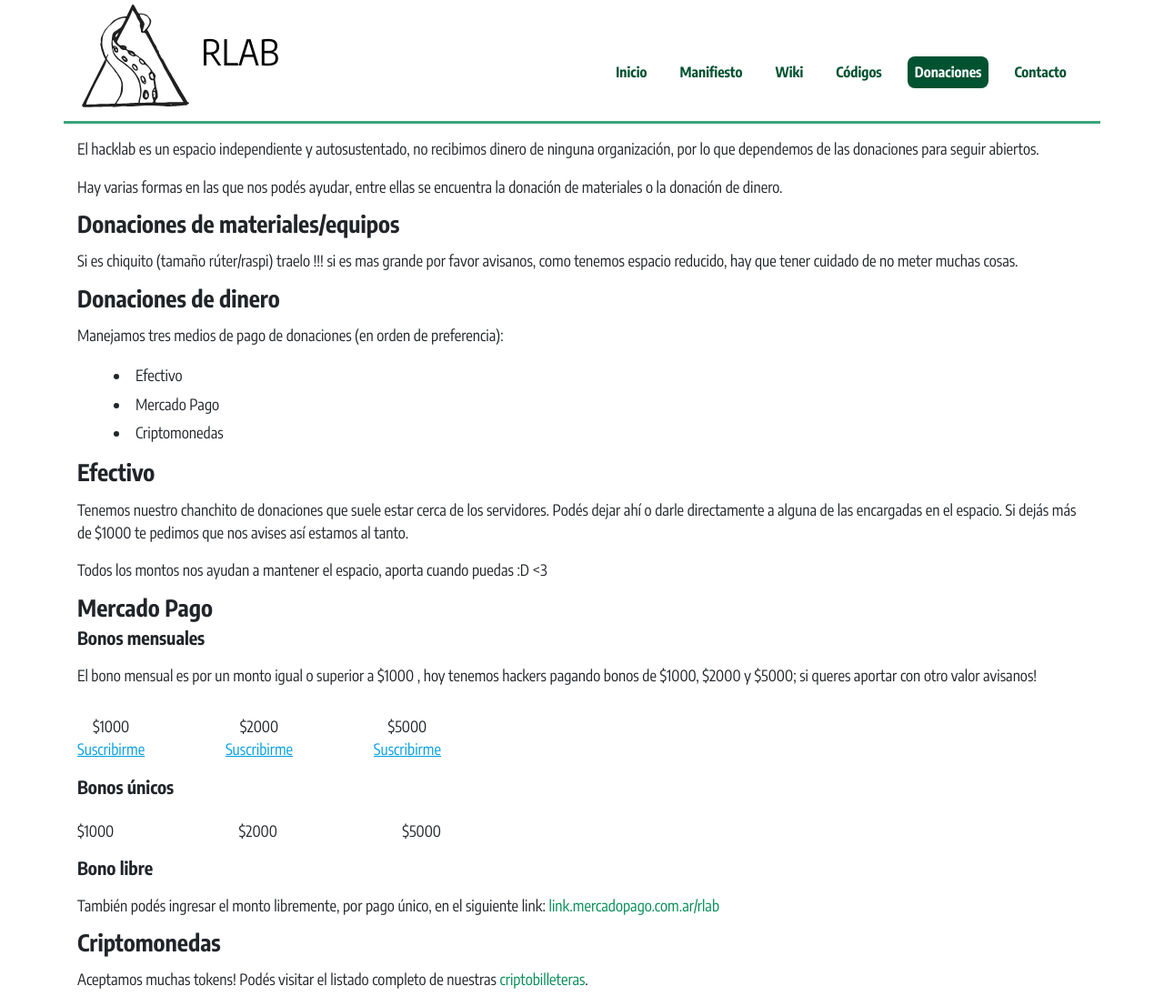
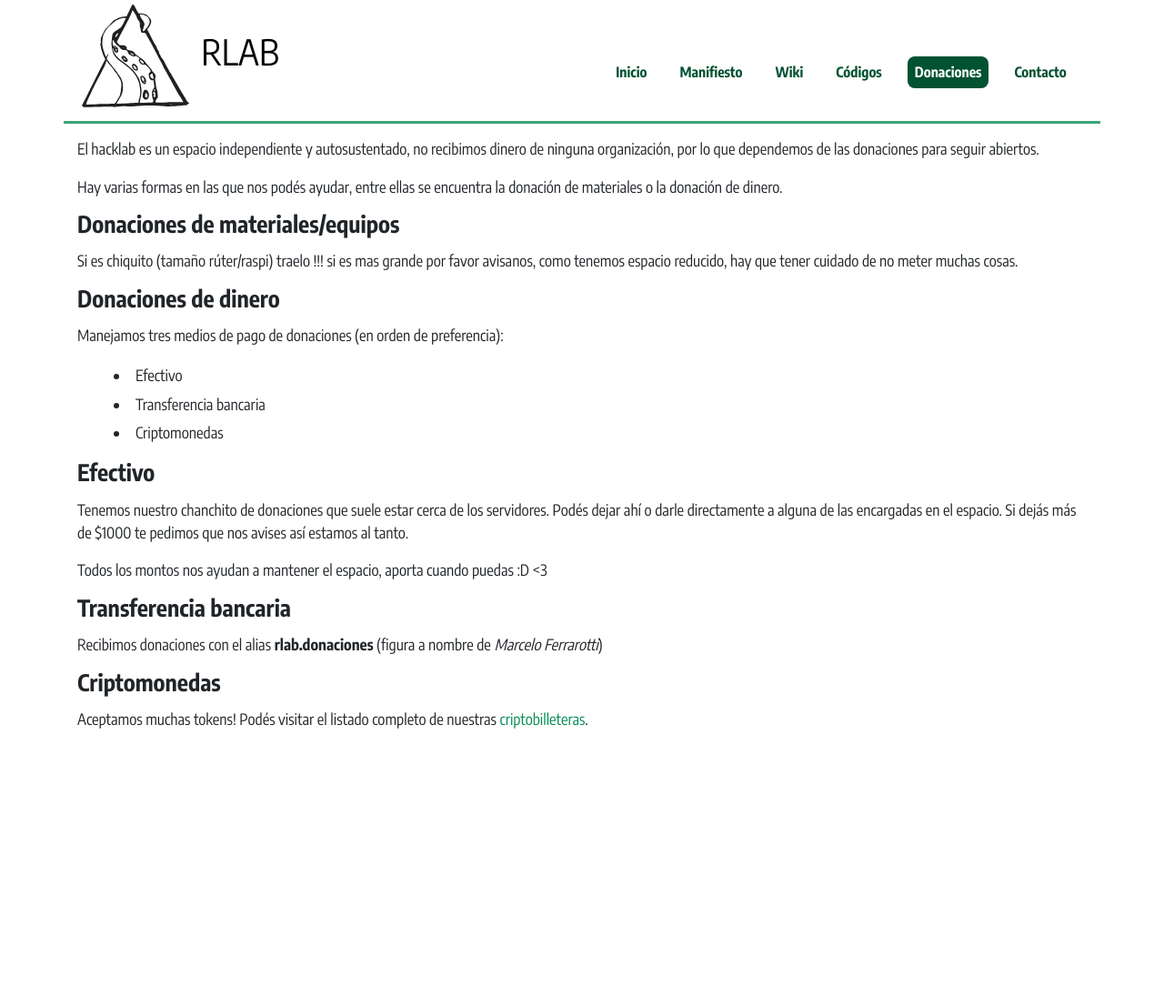
Before and after one commit to rlyehlab/rlab.be, a Jekyll site: the page built from donaciones.md, in a window 1280 px wide. Shown: the whole page at 91% size. Built offline with Jekyll 4.4.1, drawn with Linux system fonts in a browser that asks for light colours; after the commit the page ends 900 px from its top, so only the background shows below that.

Commit message:
Update donaciones.md
Se remueven botones y links de pago de Mercado Pago
Se agrega alias Personal Pay MarFer

```diff
--- a/donaciones.md
+++ b/donaciones.md
@@ -22,7 +22,7 @@ muchas cosas.
 # Donaciones de dinero
 Manejamos tres medios de pago de donaciones (en orden de preferencia):
 * Efectivo
-* Mercado Pago
+* Transferencia bancaria
 * Criptomonedas
 
 ## Efectivo
@@ -32,22 +32,10 @@ Si dejás más de $1000 te pedimos que nos avises así estamos al tanto.
 
 Todos los montos nos ayudan a mantener el espacio, aporta cuando puedas :D <3
 
-## Mercado Pago
-### Bonos mensuales
+## Transferencia bancaria
 
-El bono mensual es por un monto igual o superior a $1000 , hoy tenemos hackers pagando
-bonos de $1000, $2000 y $5000; si queres aportar con otro valor avisanos!
-
-{% include donaciones-mensuales.html %}
-
-### Bonos únicos
-
-{% include donaciones-unicas.html %}
-
-### Bono libre
-
-También podés ingresar el monto libremente, por pago único, en el siguiente link:
-[link.mercadopago.com.ar/rlab](https://link.mercadopago.com.ar/rlab)
+Recibimos donaciones con el alias **rlab.donaciones**
+(figura a nombre de *Marcelo Ferrarotti*)
 
 ## Criptomonedas
 Aceptamos muchas tokens! Podés visitar el listado completo de nuestras [criptobilleteras](/criptobilleteras).
```
